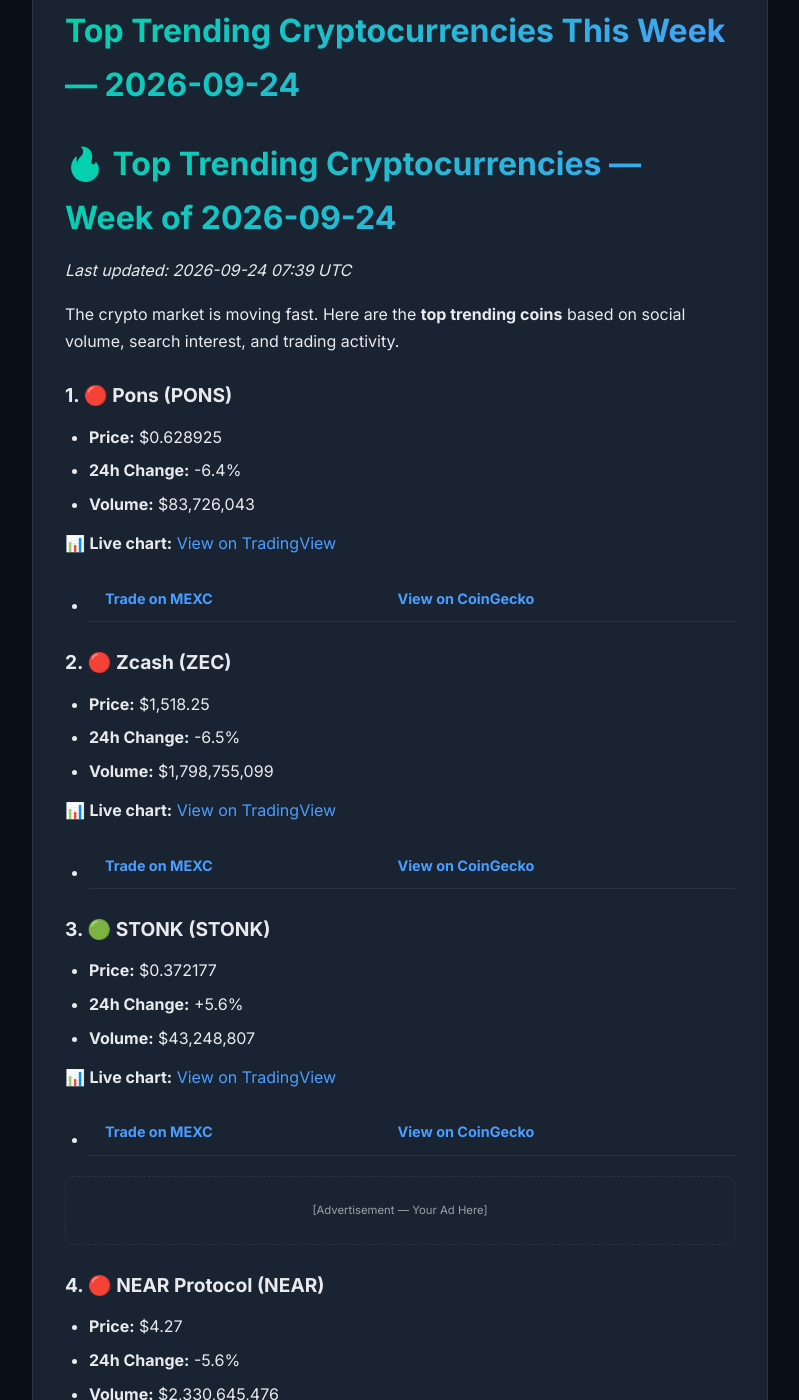
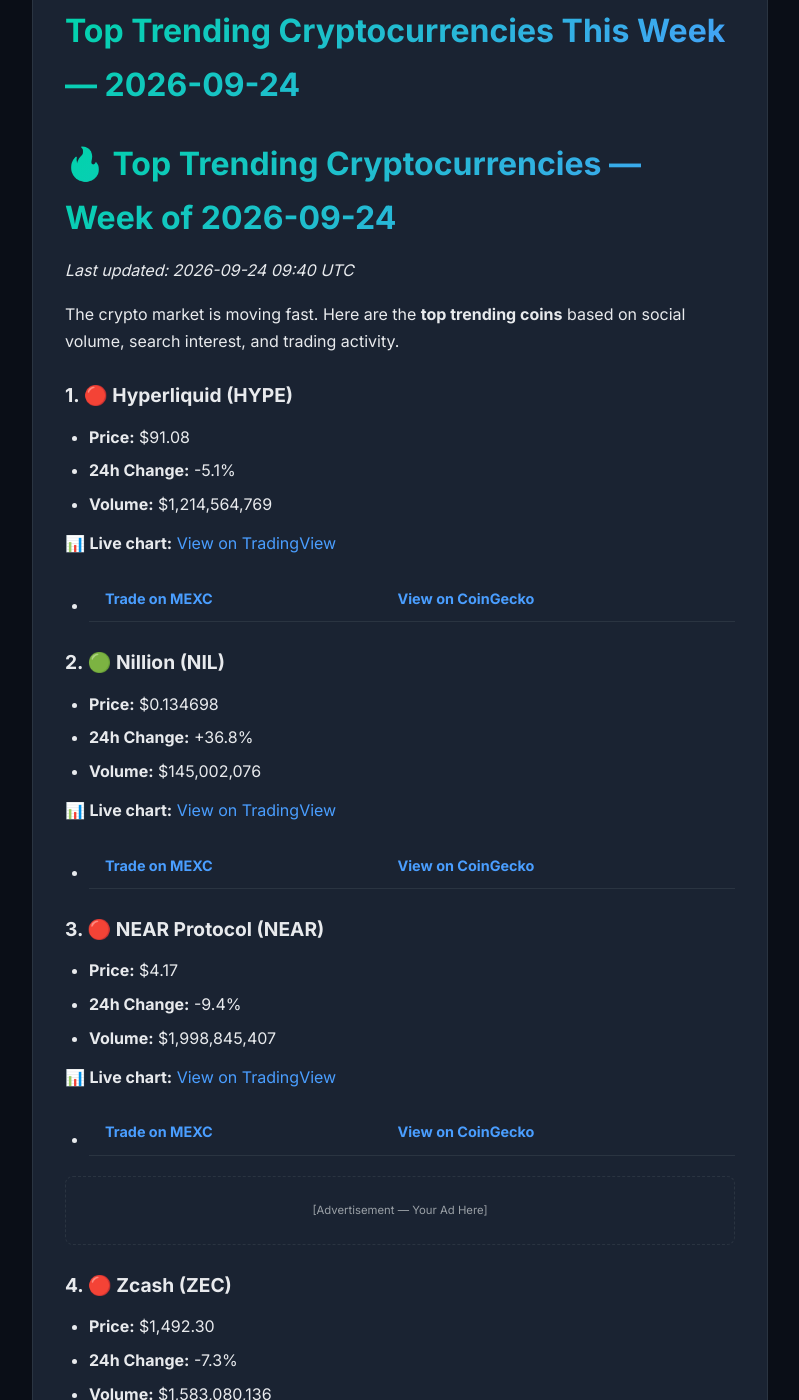
Before and after one commit to alexcipher-CRE/crypto-insights, a Jekyll site: the page built from _posts/2026-09-24-trending-coins.md, in a window 1280 px wide and 1400 px high, scrolled down 355 px. Shown: the whole window, without its empty margins (240-1039 px from the left). Built offline with Jekyll 4.4.1, drawn with Linux system fonts in a browser that asks for light colours; some of the changed text lies outside the part shown.

Commit message:
🚀 Auto-update: 24 posts

```diff
--- a/_posts/2026-09-24-trending-coins.md
+++ b/_posts/2026-09-24-trending-coins.md
@@ -6,64 +6,64 @@ tags: [crypto, trending, analysis]
 
 # 🔥 Top Trending Cryptocurrencies — Week of 2026-09-24
 
-*Last updated: 2026-09-24 07:39 UTC*
+*Last updated: 2026-09-24 09:40 UTC*
 
 The crypto market is moving fast. Here are the **top trending coins** based on social volume, search interest, and trading activity.
 
-### 1. 🔴 Pons (PONS)
+### 1. 🔴 Hyperliquid (HYPE)
 
-- **Price:** $0.628925
-- **24h Change:** -6.4%
-- **Volume:** $83,726,043
+- **Price:** $91.08
+- **24h Change:** -5.1%
+- **Volume:** $1,214,564,769
 
-📊 **Live chart:** [View on TradingView](https://www.tradingview.com/chart/?symbol=BINANCE:PONSUSDT)
+📊 **Live chart:** [View on TradingView](https://www.tradingview.com/chart/?symbol=BINANCE:HYPEUSDT)
 
-- **[Trade on MEXC](https://www.mexc.com/trade/PONS_USDT?ref=YOUR_REF_ID)** | **[View on CoinGecko](https://www.coingecko.com/en/coins/pons)**
+- **[Trade on MEXC](https://www.mexc.com/trade/HYPE_USDT?ref=YOUR_REF_ID)** | **[View on CoinGecko](https://www.coingecko.com/en/coins/hyperliquid)**
 
-### 2. 🔴 Zcash (ZEC)
+### 2. 🟢 Nillion (NIL)
 
-- **Price:** $1,518.25
-- **24h Change:** -6.5%
-- **Volume:** $1,798,755,099
+- **Price:** $0.134698
+- **24h Change:** +36.8%
+- **Volume:** $145,002,076
 
-📊 **Live chart:** [View on TradingView](https://www.tradingview.com/chart/?symbol=BINANCE:ZECUSDT)
+📊 **Live chart:** [View on TradingView](https://www.tradingview.com/chart/?symbol=BINANCE:NILUSDT)
 
-- **[Trade on MEXC](https://www.mexc.com/trade/ZEC_USDT?ref=YOUR_REF_ID)** | **[View on CoinGecko](https://www.coingecko.com/en/coins/zcash)**
+- **[Trade on MEXC](https://www.mexc.com/trade/NIL_USDT?ref=YOUR_REF_ID)** | **[View on CoinGecko](https://www.coingecko.com/en/coins/nillion)**
 
-### 3. 🟢 STONK (STONK)
+### 3. 🔴 NEAR Protocol (NEAR)
 
-- **Price:** $0.372177
-- **24h Change:** +5.6%
-- **Volume:** $43,248,807
+- **Price:** $4.17
+- **24h Change:** -9.4%
+- **Volume:** $1,998,845,407
 
-📊 **Live chart:** [View on TradingView](https://www.tradingview.com/chart/?symbol=BINANCE:STONKUSDT)
+📊 **Live chart:** [View on TradingView](https://www.tradingview.com/chart/?symbol=BINANCE:NEARUSDT)
 
-- **[Trade on MEXC](https://www.mexc.com/trade/STONK_USDT?ref=YOUR_REF_ID)** | **[View on CoinGecko](https://www.coingecko.com/en/coins/stonk)**
+- **[Trade on MEXC](https://www.mexc.com/trade/NEAR_USDT?ref=YOUR_REF_ID)** | **[View on CoinGecko](https://www.coingecko.com/en/coins/near-protocol)**
 
 <!-- Ad Slot: Mid-Content Leaderboard -->
 <div class="ad-slot ad-leaderboard">
   <small>[Advertisement — Your Ad Here]</small>
 </div>
 
-### 4. 🔴 NEAR Protocol (NEAR)
+### 4. 🔴 Zcash (ZEC)
 
-- **Price:** $4.27
-- **24h Change:** -5.6%
-- **Volume:** $2,330,645,476
+- **Price:** $1,492.30
+- **24h Change:** -7.3%
+- **Volume:** $1,583,080,136
 
-📊 **Live chart:** [View on TradingView](https://www.tradingview.com/chart/?symbol=BINANCE:NEARUSDT)
+📊 **Live chart:** [View on TradingView](https://www.tradingview.com/chart/?symbol=BINANCE:ZECUSDT)
 
-- **[Trade on MEXC](https://www.mexc.com/trade/NEAR_USDT?ref=YOUR_REF_ID)** | **[View on CoinGecko](https://www.coingecko.com/en/coins/near-protocol)**
+- **[Trade on MEXC](https://www.mexc.com/trade/ZEC_USDT?ref=YOUR_REF_ID)** | **[View on CoinGecko](https://www.coingecko.com/en/coins/zcash)**
 
-### 5. 🟢 Nillion (NIL)
+### 5. 🟢 LayerZero (ZRO)
 
-- **Price:** $0.129276
-- **24h Change:** +22.0%
-- **Volume:** $158,953,724
+- **Price:** $1.49
+- **24h Change:** +1.4%
+- **Volume:** $243,246,543
 
-📊 **Live chart:** [View on TradingView](https://www.tradingview.com/chart/?symbol=BINANCE:NILUSDT)
+📊 **Live chart:** [View on TradingView](https://www.tradingview.com/chart/?symbol=BINANCE:ZROUSDT)
 
-- **[Trade on MEXC](https://www.mexc.com/trade/NIL_USDT?ref=YOUR_REF_ID)** | **[View on CoinGecko](https://www.coingecko.com/en/coins/nillion)**
+- **[Trade on MEXC](https://www.mexc.com/trade/ZRO_USDT?ref=YOUR_REF_ID)** | **[View on CoinGecko](https://www.coingecko.com/en/coins/layerzero)**
 
 ## 💡 How to Buy These Coins
 
```
Also changed, not shown: _posts/2026-09-24-defi-yields.md (+13 -13 lines), _posts/2026-09-24-how-to-buy-hyperliquid.md (added, +112 -0 lines), _posts/2026-09-24-market-movers.md (+5 -5 lines), _posts/index.md (+1 -1 lines), api/v1/market.json (+106 -106 lines).
